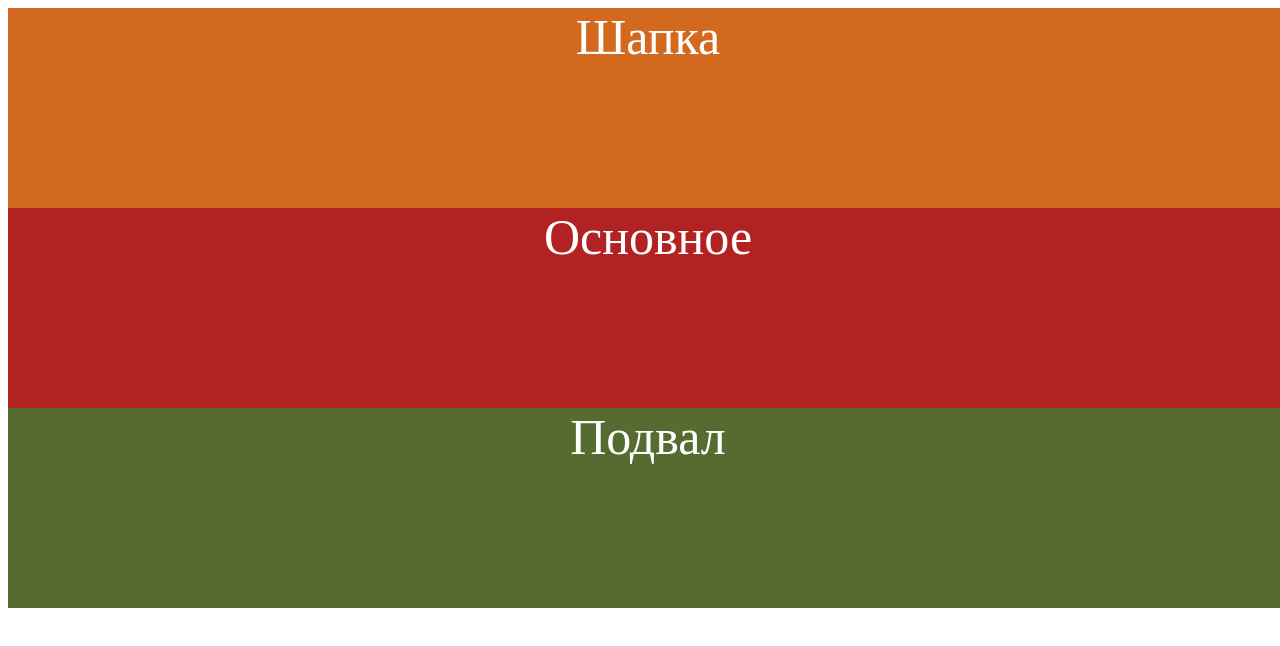
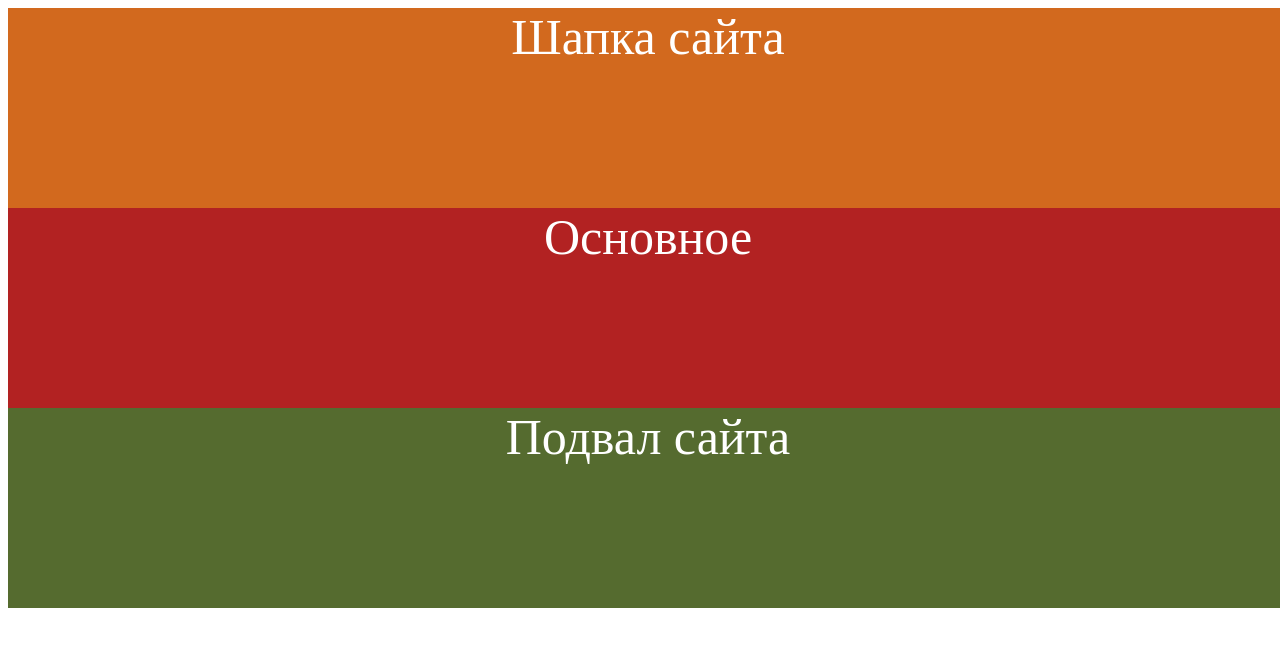
Before and after one commit to Nikolay-Orlov888/git-test, a plain HTML site: page index.html in a window 1280 px wide. Drawn offline with Linux system fonts and the light colour scheme.

Commit message:
Changes in index.html

```diff
--- a/index.html
+++ b/index.html
@@ -8,7 +8,7 @@
 </head>
 <body>
     <header class="header">
-        Шапка
+        Шапка сайта
     </header>
 
     <main class="main">
@@ -16,7 +16,7 @@
     </main>
 
     <footer class="footer">
-        Подвал
+        Подвал сайта
     </footer>
 
 </body>
```
